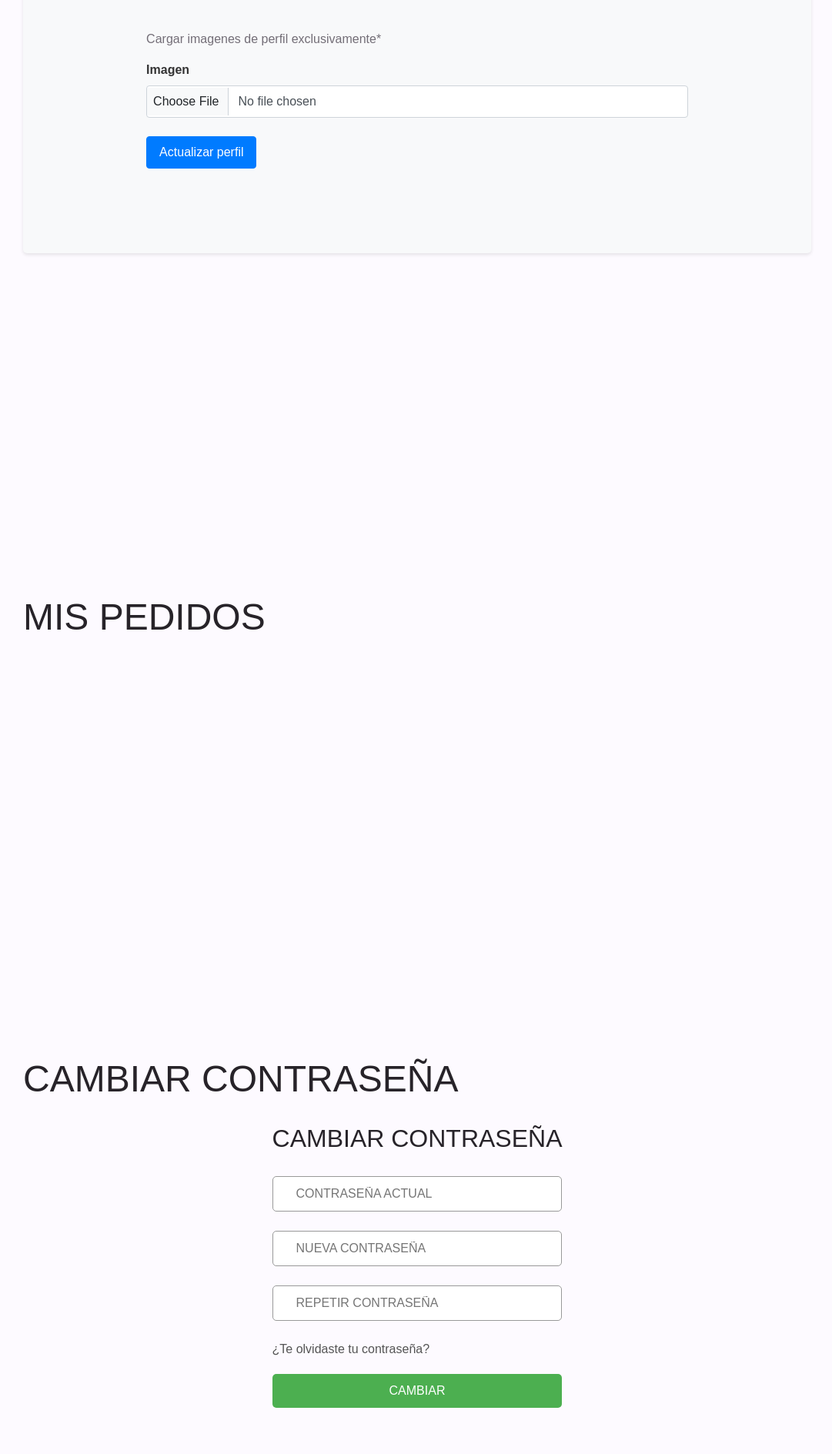
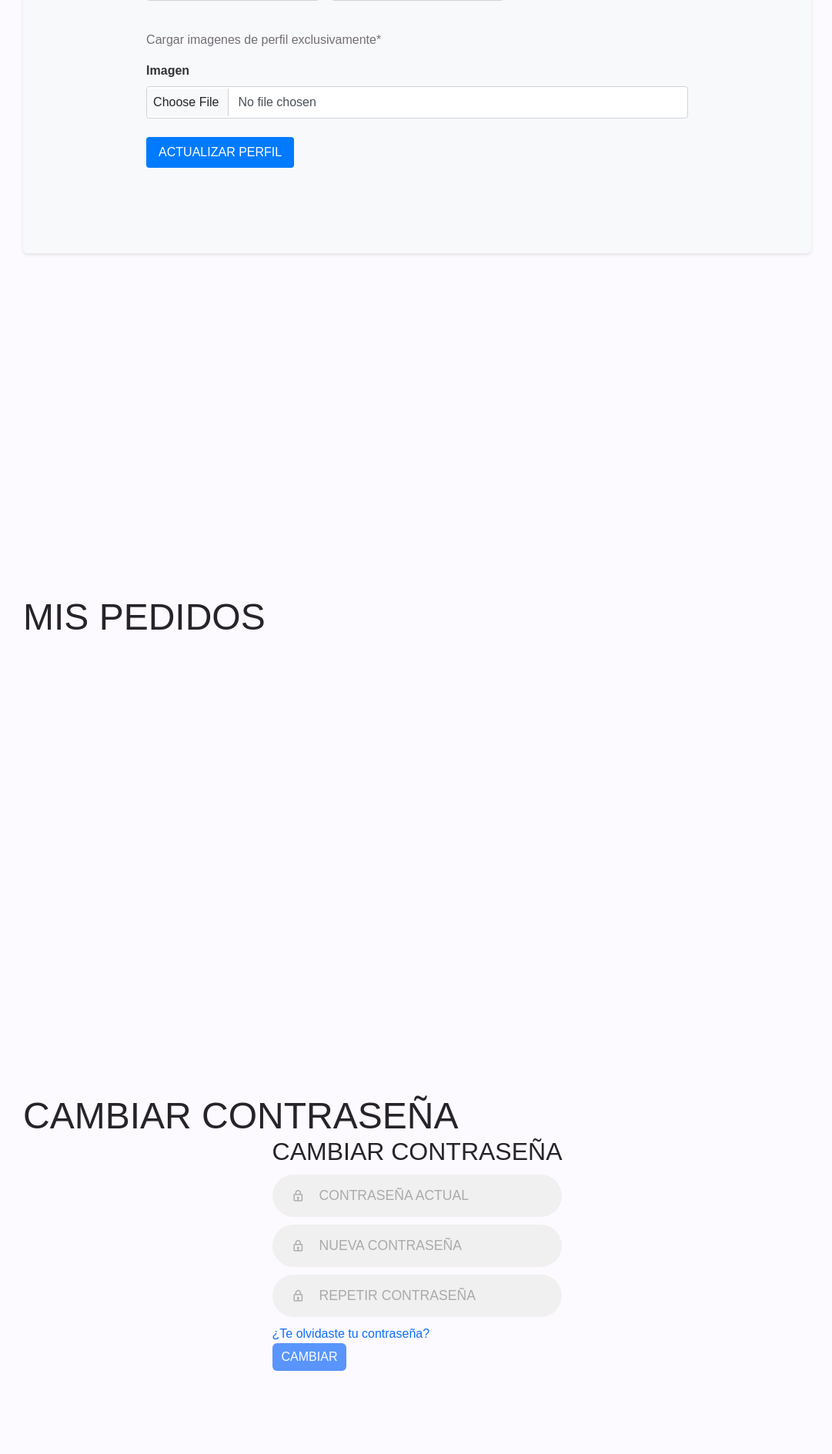
Before and after one commit to Danielowoow/NEW_sen_proyect_ventas, a PHP site: page /NEW_sen_proyect_ventas/perfilUser.php in a window 1280 px wide. Shown: the part 1271-3160 px from the top of the page at 77% size, without its empty margins (98-1179 px from the left). Run offline with PHP 8.4, Linux system fonts and the light colour scheme; the visitor is signed in with stand-in values (Sample User, id 1); some libraries are stand-ins or nearby versions.

Commit message:
ya se puede cambiar la contra

```diff
--- a/incfolinav/navbar.php
+++ b/incfolinav/navbar.php
@@ -27,7 +27,7 @@
                         <li><a class="dropdown-item" href="perfilUser.php">Perfil</a></li>
                         <li><a class="dropdown-item" href="usuarios/mis_pedidos.php">Mis pedidos</a></li>
                         <li><a class="dropdown-item" href=../SEN_proyect_ventas/admin/admin.php>ADMIN</a></li>
-                        <li><a class="dropdown-item" href="../salir.php">CERRAR SESION</a></li>
+                        <li><a class="dropdown-item" href="salir.php">CERRAR SESION</a></li>
                     </ul>
                 </li>
                 <li class="nav-item">
--- /dev/null
+++ b/incfolinav/salir.php
@@ -0,0 +1,6 @@
+
+<?php
+session_start();
+session_destroy();
+header("Location: http://localhost/NEW_sen_proyect_ventas/");
+?>
--- a/includes/funciones_usuarios.php
+++ b/includes/funciones_usuarios.php
@@ -95,3 +95,18 @@ function actualizarUsuario($id_usuario, $nombre, $apellido_paterno, $apellido_ma
         return false;
     }
 }
+// Función para cambiar la contraseña de un usuario, primero comprobar la contraseña anterior y despues hacer la nueva contraseaña
+function cambiarContra($id_usuario, $hashed_password) {
+    global $conexion;
+
+
+
+    $query = "UPDATE usuarios SET  contraseña = '$hashed_password' WHERE id = $id_usuario";
+
+    if (mysqli_query($conexion, $query)) {
+        return true;
+    } else {
+        echo "Error al actualizar el usuario: " . mysqli_error($conexion);
+        return false;
+    }
+}
--- a/perfilUser.php
+++ b/perfilUser.php
@@ -401,95 +401,132 @@ li {
             <!--=============== cambio de contraseña ===============-->
             <section class="section section__height container" id="cam-contra">
     <h1>CAMBIAR CONTRASEÑA</h1>
-    <form action="procesos/login.php" method="post"class="sign-in-form"id="login-form">
+    <form action="procesos/actualizarContraUser.php" method="post"class="sign-in-form"id="contranew-form">
               <h2 class="title">CAMBIAR CONTRASEÑA</h2>
               <div class="input-field">
-                <i class="fas fa-lock"></i>
-                <input type="password" name="contraseña" placeholder="CONTRASEÑA ACTUAL" />
+                <i class="bx bx-lock"></i>
+                <input type="password" name="password_actual" id="password_actual"placeholder="CONTRASEÑA ACTUAL" />
               </div>
               <div class="input-field">
-                <i class="fas fa-lock"></i>
-                <input type="password" name="password" placeholder="NUEVA CONTRASEÑA" />
+                <i class="bx bx-lock"></i>
+                <input type="password" name="nueva_password" id="nueva_password"placeholder="NUEVA CONTRASEÑA" />
               </div>
               <div class="input-field">
-                <i class="fas fa-lock"></i>
-                <input type="password" name="password" placeholder="REPETIR CONTRASEÑA" />
+                <i class="bx bx-lock"></i>
+                <input type="password" name="confirmar_password" id="confirmar_password" placeholder="REPETIR CONTRASEÑA" />
               </div>
+
                   <a href="https://wa.me/51931998025?text=Olvidé%20mi%20contraseña.">¿Te olvidaste tu contraseña?</a>
+                  <div class="campo">
                   <button type="submit" class="btn solid"  id="login-in-btnR">CAMBIAR </button>
+                  </div>
             </form>
             <STYLE>
                 /* Estilos específicos para la sección #cam-contra */
-#cam-contra .container {
-    display: flex;
-    justify-content: center;
-    align-items: center;
-    height: 100vh;
+.input-field {
+  max-width: 380px;
+  width: 100%;
+  background-color: #f0f0f0;
+  margin: 10px 0;
+  height: 55px;
+  border-radius: 55px;
+  display: grid;
+  grid-template-columns: 15% 85%;
+  padding: 0 0.4rem;
+  position: relative;
+
+}
+.input-field i {
+  text-align: center;
+  line-height: 55px;
+  color: #acacac;
+  transition: 0.5s;
+  font-size: 1.1rem;
+}
+.input-field input {
+  background: none;
+  outline: none;
+  border: none;
+  line-height: 1;
+  font-weight: 600;
+  font-size: 1.1rem;
+  color: #333;
 }
 
-#cam-contra .section {
-    width: 400px;
-    padding: 40px;
-    background-color: #f5f5f5;
-    border-radius: 10px;
-    box-shadow: 0 0 10px rgba(0, 0, 0, 0.1);
+.input-field input::placeholder {
+  color: #aaa;
+  font-weight: 500;
+}
+.social-text {
+  padding: 0.7rem 0;
+  font-size: 1rem;
+}
+.social-media {
+  display: flex;
+  justify-content: center;
+}
+.social-icon {
+  height: 46px;
+  width: 46px;
+  display: flex;
+  justify-content: center;
+  align-items: center;
+  margin: 0 0.45rem;
+  color: #333;
+  border-radius: 50%;
+  border: 1px solid #333;
+  text-decoration: none;
+  font-size: 1.1rem;
+  transition: 0.3s;
+}
+.social-icon:hover {
+  color: #4481eb;
+  border-color: #4481eb;
+}
+.btn {
+
+  background-color: #5995fd;
+  border: none;
+  outline: none;
+  color: #fff;
+  text-transform: uppercase;
+  cursor: pointer;
+  transition: 0.5s;
 }
 
-#cam-contra h1, #cam-contra h2 {
-    text-align: center;
-    margin-bottom: 30px;
+.btn:hover {
+  background-color: #4d84e2;
 }
 
-#cam-contra .input-field {
-    position: relative;
-    margin-bottom: 25px;
-}
 
-#cam-contra .input-field i {
-    position: absolute;
-    left: 15px;
-    top: 10px;
-    color: #555;
-}
+            </STYLE>
+            <script>
+                document.getElementById("contranew-form").addEventListener("submit", function (event) {
+    event.preventDefault();
+    const formData = new FormData(event.target);
 
-#cam-contra .input-field input {
-    width: 100%;
-    padding: 10px 30px;
-    border: 1px solid #999;
-    border-radius: 5px;
-    font-size: 16px;
-    outline: none;
-}
-
-#cam-contra a {
-    display: inline-block;
-    margin-bottom: 20px;
-    color: #555;
-    text-decoration: none;
-}
-
-#cam-contra a:hover {
-    color: #888;
-}
-
-#cam-contra .btn {
-    width: 100%;
-    padding: 10px;
-    border: none;
-    border-radius: 5px;
-    font-size: 16px;
-    color: #fff;
-    cursor: pointer;
-}
-
-#cam-contra .solid {
-    background-color: #4caf50;
-}
-
-#cam-contra .solid:hover {
-    background-color: #3f9d40;
-}
-            </STYLE>
+    fetch("procesos/actualizarContraUser.php", {
+        method: "POST",
+        body: formData,
+    })
+    .then((response) => response.json())
+    .then((data) => {
+        if (data.status === "success") {
+            alert(data.message);
+            const sign_in_btn = document.querySelector("#sign-in-btnR");
+            const container = document.querySelector(".container");
+            container.classList.remove("sign-up-mode");
+            // También puedes reiniciar el formulario aquí si es necesario
+        } else {
+            alert(data.message);
+        }
+    })
+    .catch((error) => {
+        console.error("Error:", error);
+        alert("Ocurrió un error inesperado.");
+    });
+});
+            </script>
 </section>
 
             <!--=============== CONTACT ===============-->
```
Also changed, not shown: loginregis.php (+13 -1 lines), procesos/actualizarContraUser.php (added, +38 -0 lines).
